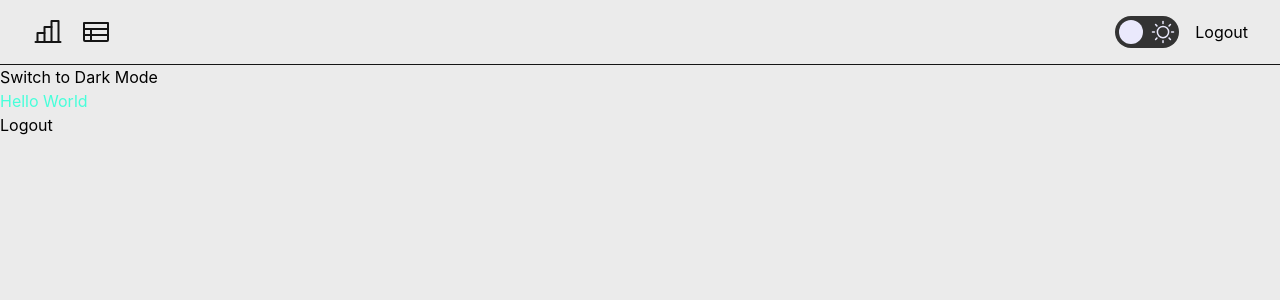
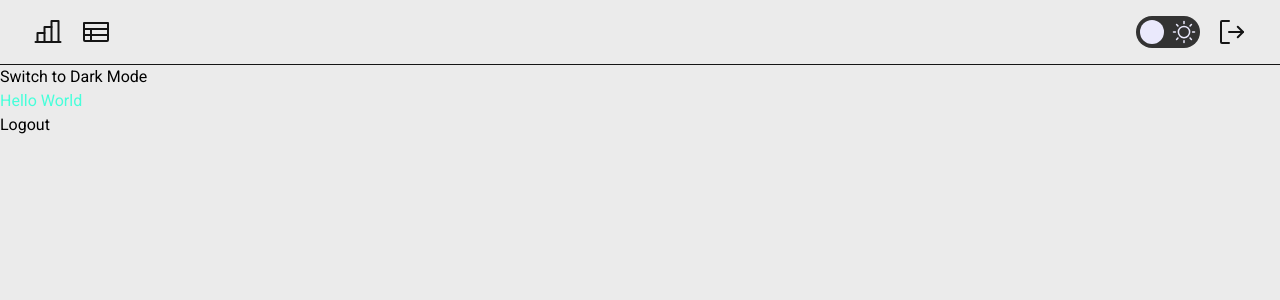
Before and after one commit to mattpsvreis/testelumi, a React (Vite) app in the folder frontend/: page /dashboard in a window 1280 px wide. Both pictures are taken after typing "Sample", "Sample123" into the empty fields and a click on the button "Login". Shown: the top 300 px of the page. Built offline with nearby package versions, Linux system fonts and the light colour scheme.

Commit message:
(frontend) feat: Roboto font, logout icon

```diff
--- a/frontend/index.html
+++ b/frontend/index.html
@@ -2,7 +2,17 @@
 <html lang="en">
   <head>
     <meta charset="UTF-8" />
-    <link rel="icon" type="image/svg+xml" href="./public/icons/logo_white.svg" />
+    <link
+      rel="icon"
+      type="image/svg+xml"
+      href="./public/icons/logo_white.svg"
+    />
+    <link rel="preconnect" href="https://fonts.googleapis.com" />
+    <link rel="preconnect" href="https://fonts.gstatic.com" crossorigin />
+    <link
+      href="https://fonts.googleapis.com/css2?family=Roboto:ital,wght@0,100;0,300;0,400;0,500;0,700;0,900;1,100;1,300;1,400;1,500;1,700;1,900&display=swap"
+      rel="stylesheet"
+    />
     <meta name="viewport" content="width=device-width, initial-scale=1.0" />
     <title>Lumi Faturas de Energia</title>
   </head>
--- a/frontend/src/index.css
+++ b/frontend/src/index.css
@@ -19,7 +19,7 @@
   padding: 0;
   box-sizing: border-box;
 
-  font-family: Inter, system-ui, Avenir, Helvetica, Arial, sans-serif;
+  font-family: Roboto, Arial, sans-serif;
   line-height: 1.5;
   font-weight: 400;
 
--- a/frontend/src/layouts/desktop/components/desktop-header/index.tsx
+++ b/frontend/src/layouts/desktop/components/desktop-header/index.tsx
@@ -1,6 +1,6 @@
 import { useAuthStore } from '@stores/AuthStore';
 import { useThemeStore } from '@stores/ThemeStore';
-import { ChartBar, Table } from 'phosphor-react';
+import { ChartBar, SignOut, Table } from 'phosphor-react';
 import { Link, useNavigate } from 'react-router-dom';
 
 import ToolTip from '@components/data-display/tooltip';
@@ -52,11 +52,18 @@
       </div>
       <div className='flex flex-row items-center gap-4'>
         <ToggleDarkMode id='toggle-darkmode-button' />
-        <ToolTip anchorSelect='#toggle-darkmode-button' placement='bottom'>
+        <ToolTip anchorSelect='#toggle-darkmode-button' placement='left'>
           <span>Trocar para {theme === 'dark' ? 'Light' : 'Dark'} Mode</span>
         </ToolTip>
         <button type='button' onClick={handleLogout}>
-          Logout
+          <SignOut
+            id='logout-button'
+            size={32}
+            className='no-outline-border text-light-text outline-none dark:text-dark-text'
+          />
+          <ToolTip anchorSelect='#logout-button' placement='left'>
+            <span>Logout</span>
+          </ToolTip>
         </button>
       </div>
     </div>
```
